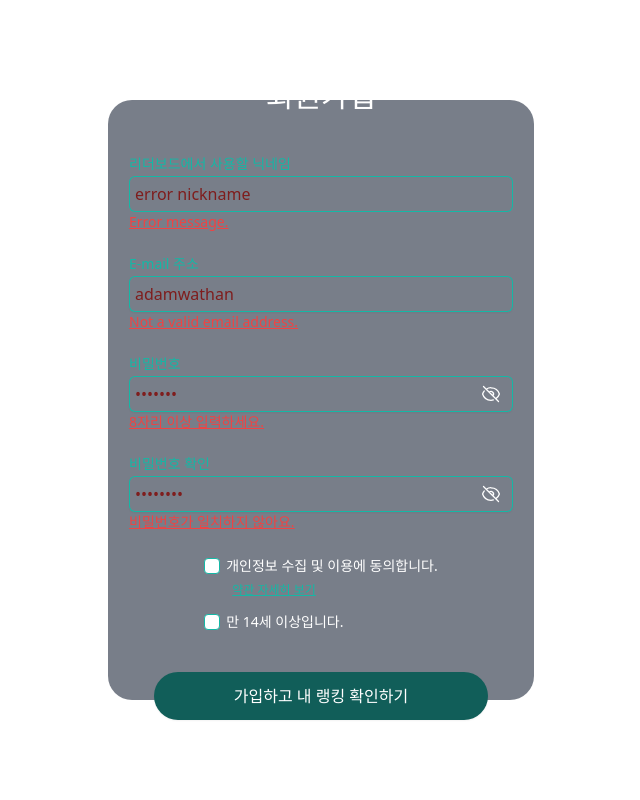
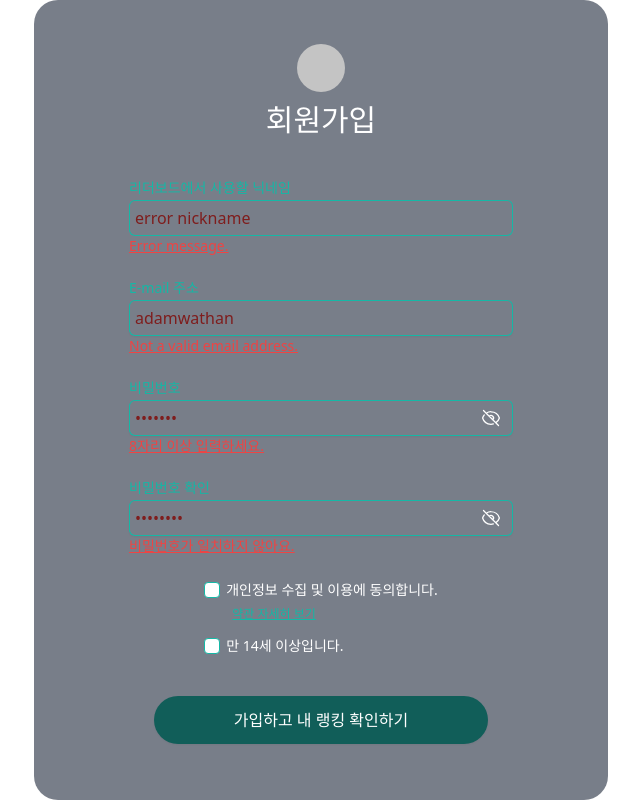
Before and after one commit to undermilli/tailwindtest, a React (Vite) app: page /signin in a window 1280 px wide. Shown: the whole page, without its empty margins (319-959 px from the left). Built offline with nearby package versions, Linux system fonts and the light colour scheme.

Commit message:
LOL-38 style: Layout Width, Height, Padding edit

```diff
--- a/src/pages/signin.jsx
+++ b/src/pages/signin.jsx
@@ -7,7 +7,8 @@ function Signin() {
   const [showVerifyPW, setShowVerifyPW] = useState(false);
 
   return (
-    <div className="w-1/3 h-3/4 bg-slate-800/60 flex flex-col items-center justify-center fixed inset-0 m-auto text-whiteF rounded-3xl">
+    <div>
+      <div className="w-max h-max bg-slate-800/60 flex flex-col items-center justify-center fixed inset-0 m-auto text-whiteF rounded-3xl px-20 py-4">
         <div className="bg-logoGray w-12 h-12 rounded-full mb-2.5 mt-7"></div>
         <h1 className="text-3xl mb-7">회원가입</h1>
         <div>
@@ -222,7 +223,7 @@ function Signin() {
               <p className="text-sm">개인정보 수집 및 이용에 동의합니다.</p>
             </div>
             <a
-            href="localhost:5173"
+              href="http://localhost:5173/ex"
               className="text-teal-500 text-xs ml-7 underline"
             >
               약관 자세히 보기
@@ -248,6 +249,7 @@ function Signin() {
           </button>
         </div>
       </div>
+    </div>
   );
 }
 
```
Lines whose indentation alone changed are shown as unchanged.
